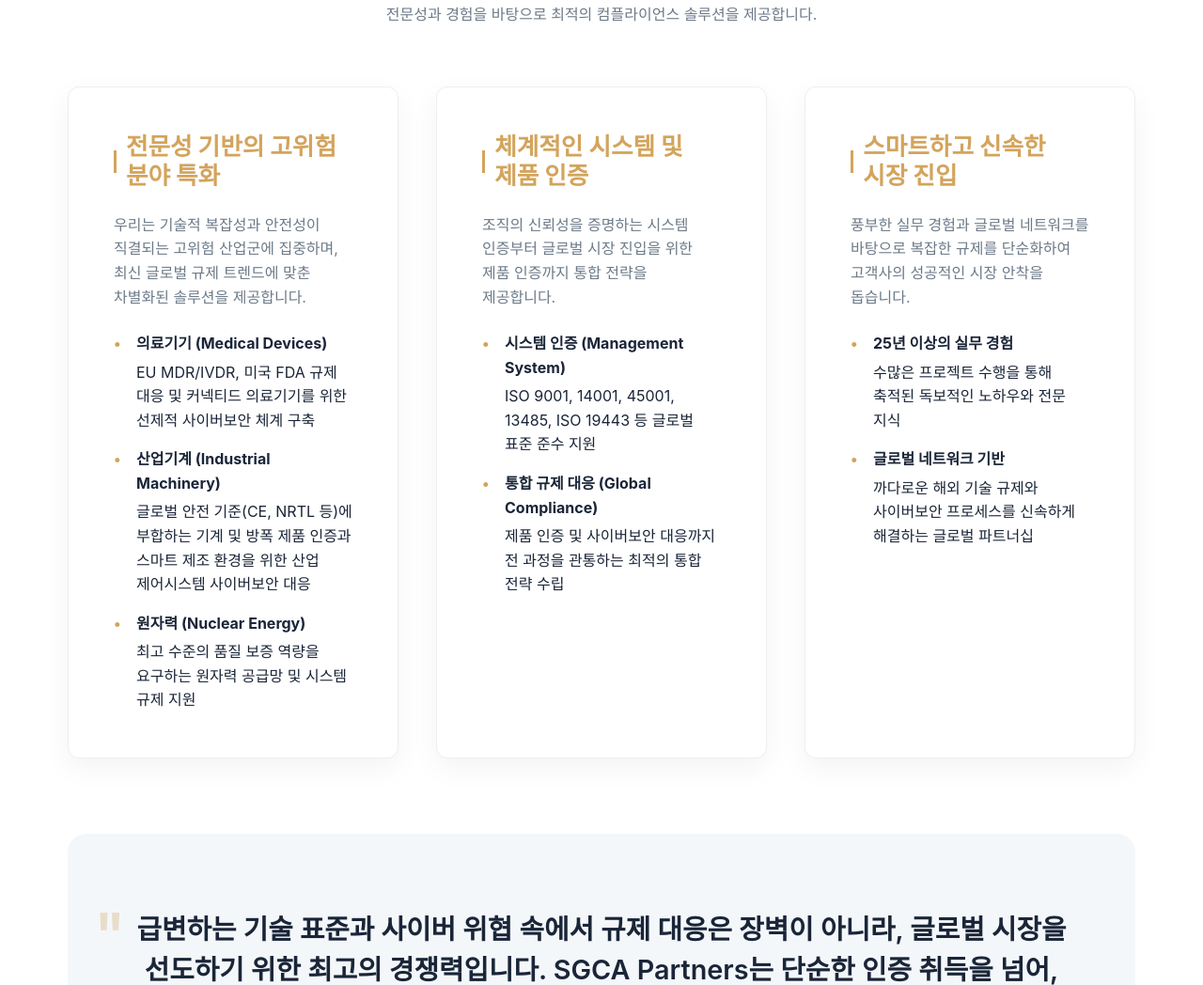
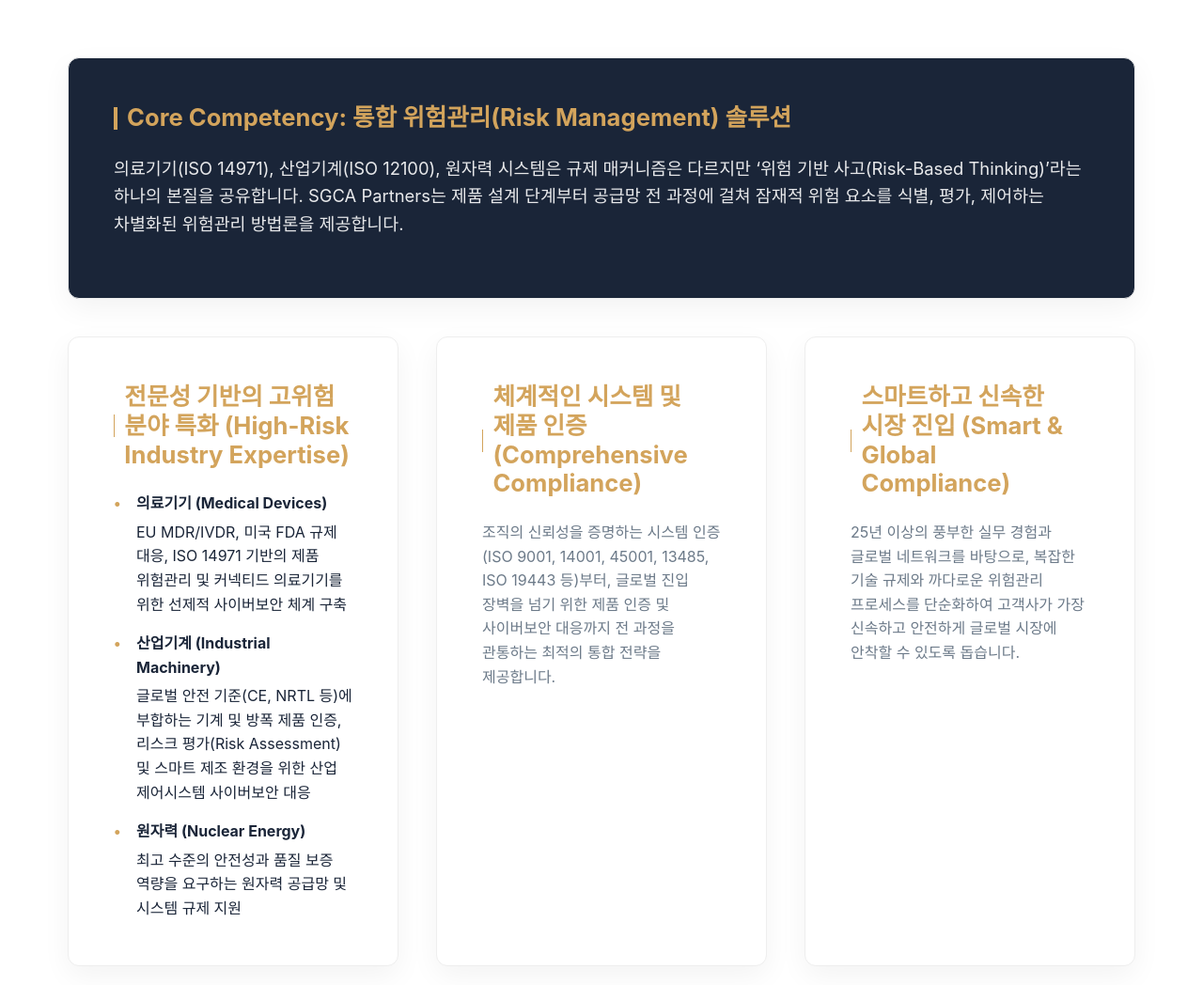
Before and after one commit to nicesam991003-svg/SGCA-Partners, a plain HTML site: page company-intro.html in a window 1280 px wide. Shown: the part 886-1934 px from the top of the page at 94% size. Drawn offline with Linux system fonts and the light colour scheme; a web font is replaced by a local one.

Commit message:
Add files via upload

```diff
--- a/company-intro.html
+++ b/company-intro.html
@@ -3,7 +3,7 @@
 <head>
     <meta charset="UTF-8">
     <meta name="viewport" content="width=device-width, initial-scale=1.0">
-    <meta name="description" content="SGCA Partners 회사소개 - 고위험·고부가가치 산업의 글로벌 규제 및 사이버보안 대응 전문 컨설팅 기업.">
+    <meta name="description" content="SGCA Partners 회사소개 - 고위험 산업의 안전을 관통하는 하나의 본질, 글로벌 표준의 'Risk Management' 전문 기업입니다.">
     <title>회사소개 | SGCA Partners</title>
     <link rel="icon" type="image/svg+xml" href="images/logo.svg">
     <link rel="stylesheet" href="css/style.css">
@@ -187,8 +187,8 @@
 
     <section class="intro-hero">
         <div class="container">
-            <h1>고위험·고부가가치 산업의 글로벌 규제 및 사이버보안 대응,<br><span>SGCA Partners가 가장 신뢰할 수 있는 이정표를 제시합니다.</span></h1>
-            <p>SGCA Partners(Smart Global Conformity Assessment Partners)는 의료기기, 산업기계, 원자력 등 엄격한 안전성과 신뢰성이 요구되는 고위험 분야의 시스템 인증 및 제품 인증, 그리고 글로벌 사이버보안 규제에 특화된 적합성 평가 전문 컨설팅 기업입니다.</p>
+            <h1>고위험 산업의 안전을 관통하는 하나의 본질,<br><span>SGCA Partners는 글로벌 표준의 'Risk Management' 전문 기업입니다.</span></h1>
+            <p>SGCA Partners(Smart Global Conformity Assessment Partners)는 의료기기, 산업기계, 원자력 등 엄격한 안전성과 신뢰성이 요구되는 고위험 분야의 시스템 및 제품 인증, 글로벌 사이버보안 규제에 특화된 적합성 평가 전문 컨설팅 기업입니다. 우리는 모든 고위험 산업의 핵심인 '위험관리(Risk Management)'에 대한 깊은 통찰력을 바탕으로 고객사의 안전과 신뢰를 증명합니다.</p>
         </div>
     </section>
 
@@ -201,56 +201,41 @@
             </div>
 
             <div class="competency-grid">
+                <!-- Core Competency -->
+                <div class="competency-card" style="grid-column: 1 / -1; background: var(--color-deep-navy); color: white;">
+                    <h3 style="color: var(--color-accent);">Core Competency: 통합 위험관리(Risk Management) 솔루션</h3>
+                    <p style="color: rgba(255,255,255,0.9); font-size: 1.15rem;">의료기기(ISO 14971), 산업기계(ISO 12100), 원자력 시스템은 규제 매커니즘은 다르지만 ‘위험 기반 사고(Risk-Based Thinking)’라는 하나의 본질을 공유합니다. SGCA Partners는 제품 설계 단계부터 공급망 전 과정에 걸쳐 잠재적 위험 요소를 식별, 평가, 제어하는 차별화된 위험관리 방법론을 제공합니다.</p>
+                </div>
+
                 <!-- Competency 1 -->
                 <div class="competency-card">
-                    <h3>전문성 기반의 고위험 분야 특화</h3>
-                    <p>우리는 기술적 복잡성과 안전성이 직결되는 고위험 산업군에 집중하며, 최신 글로벌 규제 트렌드에 맞춘 차별화된 솔루션을 제공합니다.</p>
+                    <h3>전문성 기반의 고위험 분야 특화 (High-Risk Industry Expertise)</h3>
                     <div class="sub-services">
                         <div class="sub-service-item">
                             <strong>의료기기 (Medical Devices)</strong>
-                            EU MDR/IVDR, 미국 FDA 규제 대응 및 커넥티드 의료기기를 위한 선제적 사이버보안 체계 구축
+                            EU MDR/IVDR, 미국 FDA 규제 대응, ISO 14971 기반의 제품 위험관리 및 커넥티드 의료기기를 위한 선제적 사이버보안 체계 구축
                         </div>
                         <div class="sub-service-item">
                             <strong>산업기계 (Industrial Machinery)</strong>
-                            글로벌 안전 기준(CE, NRTL 등)에 부합하는 기계 및 방폭 제품 인증과 스마트 제조 환경을 위한 산업 제어시스템 사이버보안 대응
+                            글로벌 안전 기준(CE, NRTL 등)에 부합하는 기계 및 방폭 제품 인증, 리스크 평가(Risk Assessment) 및 스마트 제조 환경을 위한 산업 제어시스템 사이버보안 대응
                         </div>
                         <div class="sub-service-item">
                             <strong>원자력 (Nuclear Energy)</strong>
-                            최고 수준의 품질 보증 역량을 요구하는 원자력 공급망 및 시스템 규제 지원
+                            최고 수준의 안전성과 품질 보증 역량을 요구하는 원자력 공급망 및 시스템 규제 지원
                         </div>
                     </div>
                 </div>
 
                 <!-- Competency 2 -->
                 <div class="competency-card">
-                    <h3>체계적인 시스템 및 제품 인증</h3>
-                    <p>조직의 신뢰성을 증명하는 시스템 인증부터 글로벌 시장 진입을 위한 제품 인증까지 통합 전략을 제공합니다.</p>
-                    <div class="sub-services">
-                        <div class="sub-service-item">
-                            <strong>시스템 인증 (Management System)</strong>
-                            ISO 9001, 14001, 45001, 13485, ISO 19443 등 글로벌 표준 준수 지원
-                        </div>
-                        <div class="sub-service-item">
-                            <strong>통합 규제 대응 (Global Compliance)</strong>
-                            제품 인증 및 사이버보안 대응까지 전 과정을 관통하는 최적의 통합 전략 수립
-                        </div>
-                    </div>
+                    <h3>체계적인 시스템 및 제품 인증 (Comprehensive Compliance)</h3>
+                    <p>조직의 신뢰성을 증명하는 시스템 인증(ISO 9001, 14001, 45001, 13485, ISO 19443 등)부터, 글로벌 진입 장벽을 넘기 위한 제품 인증 및 사이버보안 대응까지 전 과정을 관통하는 최적의 통합 전략을 제공합니다.</p>
                 </div>
 
                 <!-- Competency 3 -->
                 <div class="competency-card">
-                    <h3>스마트하고 신속한 시장 진입</h3>
-                    <p>풍부한 실무 경험과 글로벌 네트워크를 바탕으로 복잡한 규제를 단순화하여 고객사의 성공적인 시장 안착을 돕습니다.</p>
-                    <div class="sub-services">
-                        <div class="sub-service-item">
-                            <strong>25년 이상의 실무 경험</strong>
-                            수많은 프로젝트 수행을 통해 축적된 독보적인 노하우와 전문 지식
-                        </div>
-                        <div class="sub-service-item">
-                            <strong>글로벌 네트워크 기반</strong>
-                            까다로운 해외 기술 규제와 사이버보안 프로세스를 신속하게 해결하는 글로벌 파트너십
-                        </div>
-                    </div>
+                    <h3>스마트하고 신속한 시장 진입 (Smart & Global Compliance)</h3>
+                    <p>25년 이상의 풍부한 실무 경험과 글로벌 네트워크를 바탕으로, 복잡한 기술 규제와 까다로운 위험관리 프로세스를 단순화하여 고객사가 가장 신속하고 안전하게 글로벌 시장에 안착할 수 있도록 돕습니다.</p>
                 </div>
             </div>
 
```
Also changed, not shown: company-intro-en.html (+15 -30 lines), index-en.html (+1 -1 lines), index.html (+1 -1 lines).
